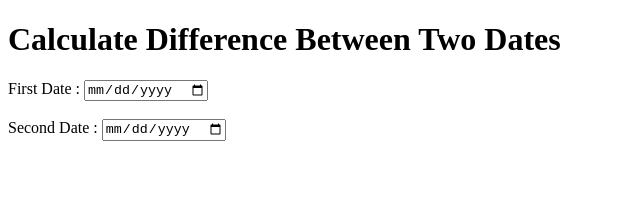
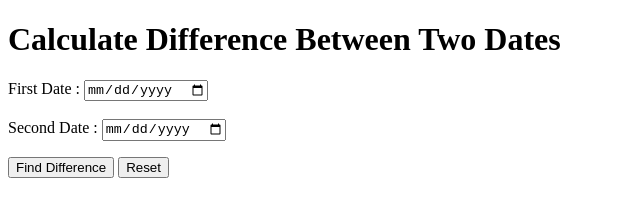
Before and after one commit to adityaw20/diff-2-dates, a plain HTML site: page index.html in a window 1280 px wide. Shown: the whole page, without its empty margins (0-640 px from the left). Drawn offline with Linux system fonts and the light colour scheme.

Commit message:
btn container

```diff
--- a/index.html
+++ b/index.html
@@ -19,5 +19,10 @@
             <label for="secondDate">Second Date :</label>
             <input type="date" id="secondDate">
         </div>
+        <p id="dayCount"></p>
+        <div class="btn-container">
+            <button type="button" class="btn" onclick="calculate()">Find Difference</button>
+            <button type="button" class="btn" onclick="reset()">Reset</button>
+        </div>
 </body>
 </html>
```
